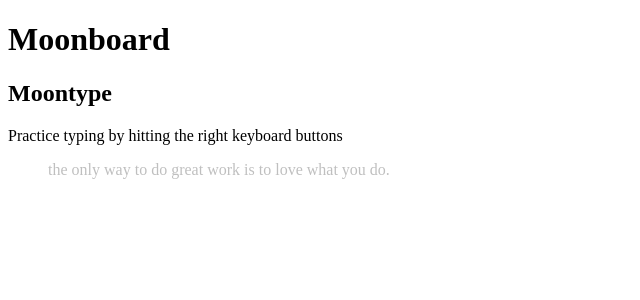
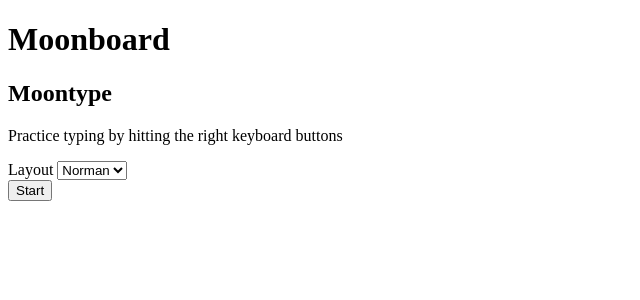
Before and after one commit to karesztrk/moonboard, a SvelteKit app: page / in a window 1280 px wide. Shown: the top 300 px of the page, without its empty margins (0-640 px from the left). Built offline with nearby package versions, Linux system fonts and the light colour scheme.

Commit message:
Start button

```diff
--- a/src/components/Practice.svelte
+++ b/src/components/Practice.svelte
@@ -2,15 +2,16 @@
   import { createEventDispatcher } from "svelte";
   import { onMount } from "svelte";
   import Caret from "./Caret.svelte";
+  import type { State } from "@/routes/types";
 
   export let text = "";
+  export let state = "READY" as State;
 
   const letters = text.toLowerCase().split("");
   $: wordIndex = 0;
   $: initialCaretPosition = 0;
   $: caretPosition = 0;
   $: finish = wordIndex === letters.length;
-  $: running = false;
 
   const dispatch = createEventDispatcher();
 
@@ -28,7 +29,7 @@
       emitChangeEvent();
       moveCaret(getCurrentLetter);
     } else if (e.key === "Backspace" && wordIndex === 1) {
-      restart();
+      onRestart();
       emitChangeEvent();
     } else if (e.key === "Backspace" && wordIndex > 0) {
       wordIndex--;
@@ -60,17 +61,18 @@
     }
   };
 
-  const restart = () => {
+  const onRestart = () => {
     wordIndex = 0;
     updateCaretPosition(initialCaretPosition);
+    dispatch("restart");
   };
 
-  const stop = () => {
-    running = false;
+  const onPause = () => {
+    dispatchEvent(new CustomEvent("pause"));
   };
 
-  const start = () => {
-    running = true;
+  const onStart = () => {
+    dispatchEvent(new CustomEvent("start"));
   };
 
   const focusInput = () => {
@@ -97,12 +99,12 @@
     autocorrect="off"
     spellcheck="false"
     on:keydown|preventDefault={onKeyDown}
-    on:blur={stop}
-    on:focus={start}
+    on:blur={onPause}
+    on:focus={onStart}
   />
   <p>
     <Caret
-      running={running && !finish}
+      running={state === "RUNNING" && !finish}
       style={`translate: ${caretPosition}px`}
     />
     {#each letters as letter, i}
@@ -119,7 +121,7 @@
   </p>
 </blockquote>
 {#if finish}
-  <button on:click={restart}>Restart</button>
+  <button on:click={onRestart}>Back</button>
 {/if}
 
 <style>
--- a/src/routes/+page.svelte
+++ b/src/routes/+page.svelte
@@ -2,14 +2,16 @@
   import Practice from "@/components/Practice.svelte";
   import { invoke } from "@tauri-apps/api/core";
   import quotes from "@/assets/quote.json";
+  import type { State, Layout } from "./types";
 
-  const layoutTypes = {
-    Qwerty: "Qwerty",
-    Norman: "Norman",
-  } as const;
+  $: state = "READY" as State;
+  $: text = pickRandomQuote().text;
+  $: layout = "Norman" as Layout;
+
+  const layouts = ["Norman", "Qwerty"];
 
   async function lightOnKey(key: string) {
-    await invoke("light_on_key", { key, layout: layoutTypes.Norman });
+    await invoke("light_on_key", { key, layout });
   }
 
   async function clear() {
@@ -20,12 +22,58 @@
     clear().then(() => lightOnKey(e.detail.letter.toLowerCase()));
   };
 
-  let { text } = quotes[Math.floor(Math.random() * quotes.length)];
+  const pickRandomQuote = () => {
+    return quotes[Math.floor(Math.random() * quotes.length)];
+  };
+
+  const onSubmit = (e: SubmitEvent) => {
+    const target = e.target as HTMLFormElement;
+    const data = new FormData(target);
+
+    layout = data.get("layout") as Layout;
+    console.log(layout);
+    state = "RUNNING";
+  };
+
+  const onStart = () => {
+    state = "RUNNING";
+  };
+
+  const onPause = () => {
+    state = "PAUSED";
+  };
+
+  const onRestart = () => {
+    state = "READY";
+    text = pickRandomQuote().text;
+  };
 </script>
 
 <section>
   <h2>Moontype</h2>
   <p>Practice typing by hitting the right keyboard buttons</p>
 
-  <Practice on:letterchange={onLetterChange} {text} />
+  {#if state !== "RUNNING"}
+    <form on:submit|preventDefault={onSubmit}>
+      <label for="layout">Layout</label>
+      <select id="layout" name="layout" required>
+        {#each layouts as layout}
+          <option value={layout}>{layout}</option>
+        {/each}
+      </select>
+
+      <div>
+        <button type="submit">Start</button>
+      </div>
+    </form>
+  {:else}
+    <Practice
+      on:letterchange={onLetterChange}
+      on:start={onStart}
+      on:pause={onPause}
+      on:restart={onRestart}
+      {state}
+      {text}
+    />
+  {/if}
 </section>
--- /dev/null
+++ b/src/routes/types.ts
@@ -0,0 +1,3 @@
+export type State = "READY" | "RUNNING" | "PAUSED" | "FINISHED";
+
+export type Layout = "Qwerty" | "Norman";
```
